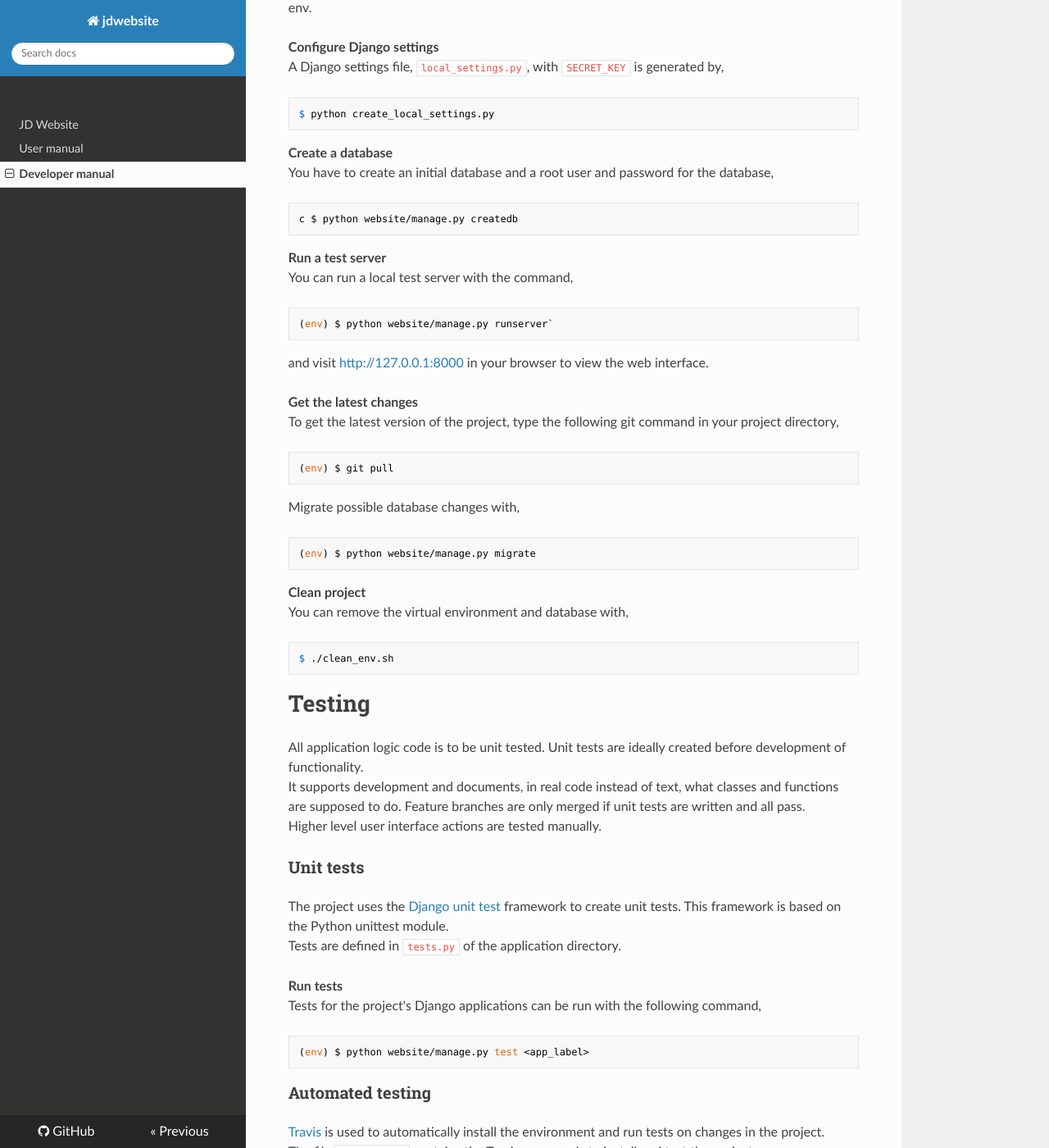
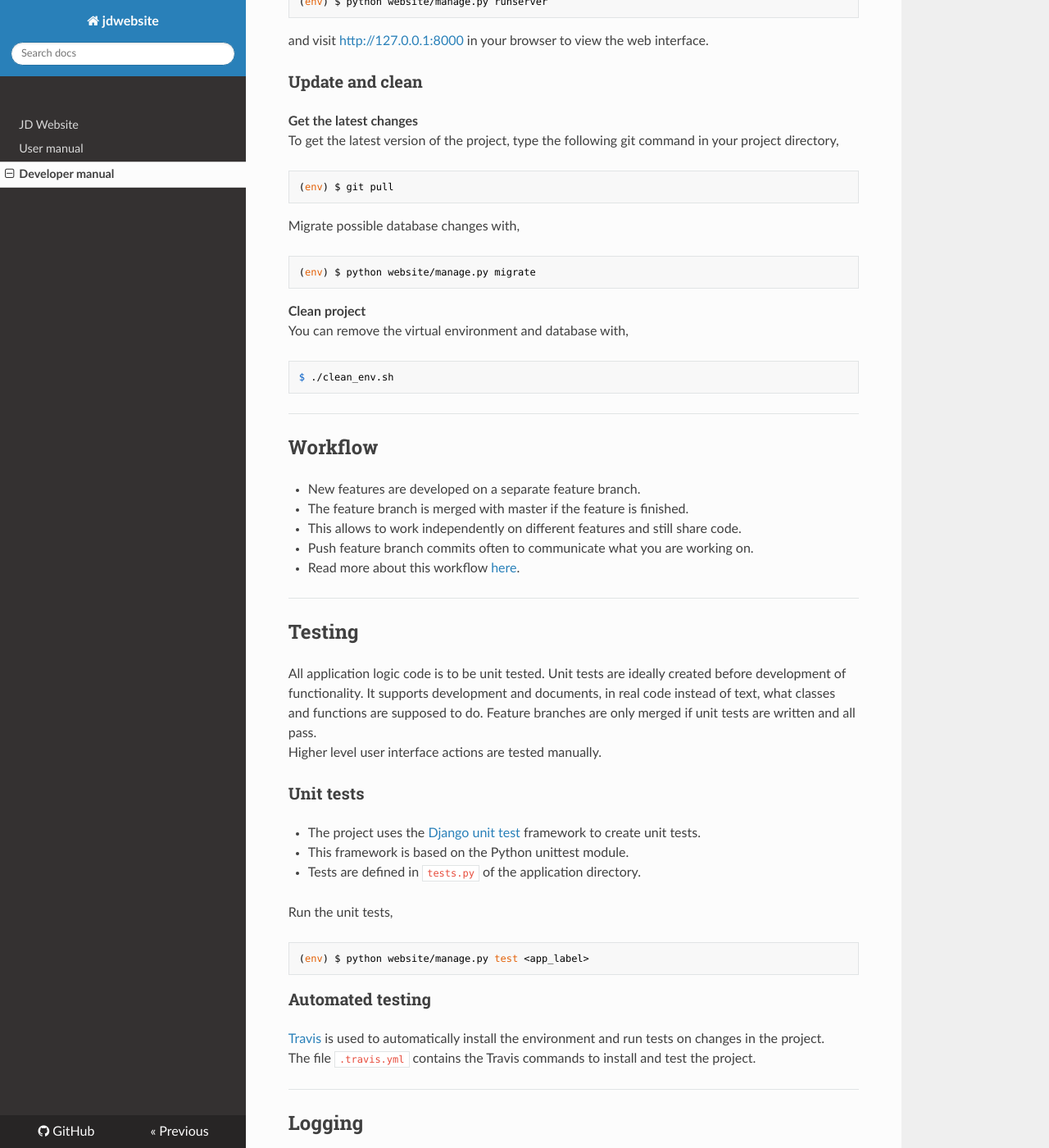
Before and after one commit to jonge-democraten/website, an MkDocs documentation site: the page built from docs/developer/index.md, in a window 1280 px wide and 1400 px high, scrolled down 1826 px. Shown: the whole window at 82% size. Built offline with MkDocs 1.6.1, drawn with Linux system fonts in a browser that asks for light colours; nearby versions of some CDN libraries; old or Windows-style settings are respelled for this version of MkDocs; some of the changed text lies outside the part shown.

````diff
--- a/docs/developer/index.md
+++ b/docs/developer/index.md
@@ -1,21 +1,8 @@
 <h1>Developer manual</h1>
-This is a manual for jdwebsite developers.
+This page contains information for jdwebsite developers.
+Please improve me!
 
-<h3>Topics</h3>
-* Development environment installation instructions.
-* A general workflow description.
-* Information about logging and testing.
-* Information about database management.
-* Code and documentation guidelines.
-
-<h3>Todo</h3>
-* Mezzanine and jdwebsite; tweaks and pitfalls.
-* Deployment instructions.
-* Versioning strategy.
-* Useful development tools.
-* Project structure
-
-# Installation
+## Installation
 Installation is easy on a Linux-like operating system.
 For Windows and Mac, we advise to create a Linux virtual machine. Instructions are given below.
 
@@ -43,12 +30,12 @@ For Windows and Mac users, it is advised to install a Linux virtual machine and
 
 <h3>Detailed instructions</h3>
 **Get the code**
-Create a new clone of the project in a directory of your choice,
+Create a new clone of the project,
 
     $ git clone https://github.com/jonge-democraten/website.git
 
 **Virtual environment**
-Build a new work environment in the project directory. This creates a virtual environment `env` and installs all required modules,
+Create a virtual environment in `./env/` and install all dependencies,
 
     $ ./build_env.sh
 
@@ -56,25 +43,26 @@ Activate the virtual environment,
 
     $ source ./env/bin/activate
 
-From now on, everything you do within the project should be from a shell with activated virtual env.
+From now on, everything you do within the project should be from a shell with activated virtual environment.
 
 **Configure Django settings**
-A Django settings file, `local_settings.py`, with `SECRET_KEY` is generated by,
+Generate a Django `SECRET_KEY` and a `local_settings.py`,
 
-    $ python create_local_settings.py
+    (env) $ python create_local_settings.py
 
 **Create a database**
 You have to create an initial database and a root user and password for the database,
 
-    c $ python website/manage.py createdb
+    (env) $ python website/manage.py createdb
 
 **Run a test server**
 You can run a local test server with the command,
 
-    (env) $ python website/manage.py runserver`
+    (env) $ python website/manage.py runserver
 
 and visit [http://127.0.0.1:8000](http://127.0.0.1:8000) in your browser to view the web interface.
 
+<h3>Update and clean</h3>
 **Get the latest changes**
 To get the latest version of the project, type the following git command in your project directory,
 
@@ -89,31 +77,37 @@ You can remove the virtual environment and database with,
 
     $ ./clean_env.sh
 
+-----
+## Workflow
+* New features are developed on a separate feature branch.
+* The feature branch is merged with master if the feature is finished.
+* This allows to work independently on different features and still share code.
+* Push feature branch commits often to communicate what you are working on.
+* Read more about this workflow [here](https://www.atlassian.com/git/tutorials/comparing-workflows/feature-branch-workflow).
 
-# Testing
+
+-----
+## Testing
 All application logic code is to be unit tested. Unit tests are ideally created before development of functionality.
 It supports development and documents, in real code instead of text, what classes and functions are supposed to do.
 Feature branches are only merged if unit tests are written and all pass.
 Higher level user interface actions are tested manually.
 
 <h3>Unit tests</h3>
-The project uses the [Django unit test](https://docs.djangoproject.com/en/dev/topics/testing/overview/) framework to create unit tests.
-This framework is based on the Python unittest module.
-Tests are defined in `tests.py` of the application directory.
+* The project uses the [Django unit test](https://docs.djangoproject.com/en/dev/topics/testing/overview/) framework to create unit tests.
+* This framework is based on the Python unittest module.
+* Tests are defined in `tests.py` of the application directory.
 
-**Run tests**
-Tests for the project's Django applications can be run with the following command,
+Run the unit tests,
 
     (env) $ python website/manage.py test <app_label>
-
 
 <h3>Automated testing</h3>
 [Travis](https://travis-ci.org/jonge-democraten/website) is used to automatically install the environment and run tests on changes in the project.
 The file `.travis.yml` contains the Travis commands to install and test the project.
-The build indicator on top of this document show
 
-
-# Logging
+-----
+## Logging
 The Python logging module is used for logging. Add and commit plenty of useful log statements. This support effective debugging.
 
 <h3>Example</h3>
@@ -128,14 +122,13 @@ logger.debug('debug log statement')
 logger.warning('warning message')
 logger.error('error message')
 ```
+<h3>Output</h3>
 The log statements include log level, application, class, function and line number of the log statement,
 
     [2014-12-19 22:39:11] ERROR [website.tests::test_logfile() (23)]: Cannot find anything here.
 
-<h3>Levels</h3>
 Five log levels are available: `debug(), info(), warning(), error()` and `critical()`.
 
-<h3>Output to console and file</h3>
 The log statements for the applications are written to the console, if `DEBUG=True`, and always to `debug.log` and `error.log`. Django errors can be found in `django.log`.
 
 <h3>Configuration</h3>
@@ -184,7 +176,8 @@ class ExampleClass(Example):
         """
 ```
 
-# Database
+-----
+## Database
 
 <h3>Introduction</h3>
 
````
Also changed, not shown: other parts of docs/developer/index.md (+16 -17 lines), docs/index.md (+8 -13 lines).
